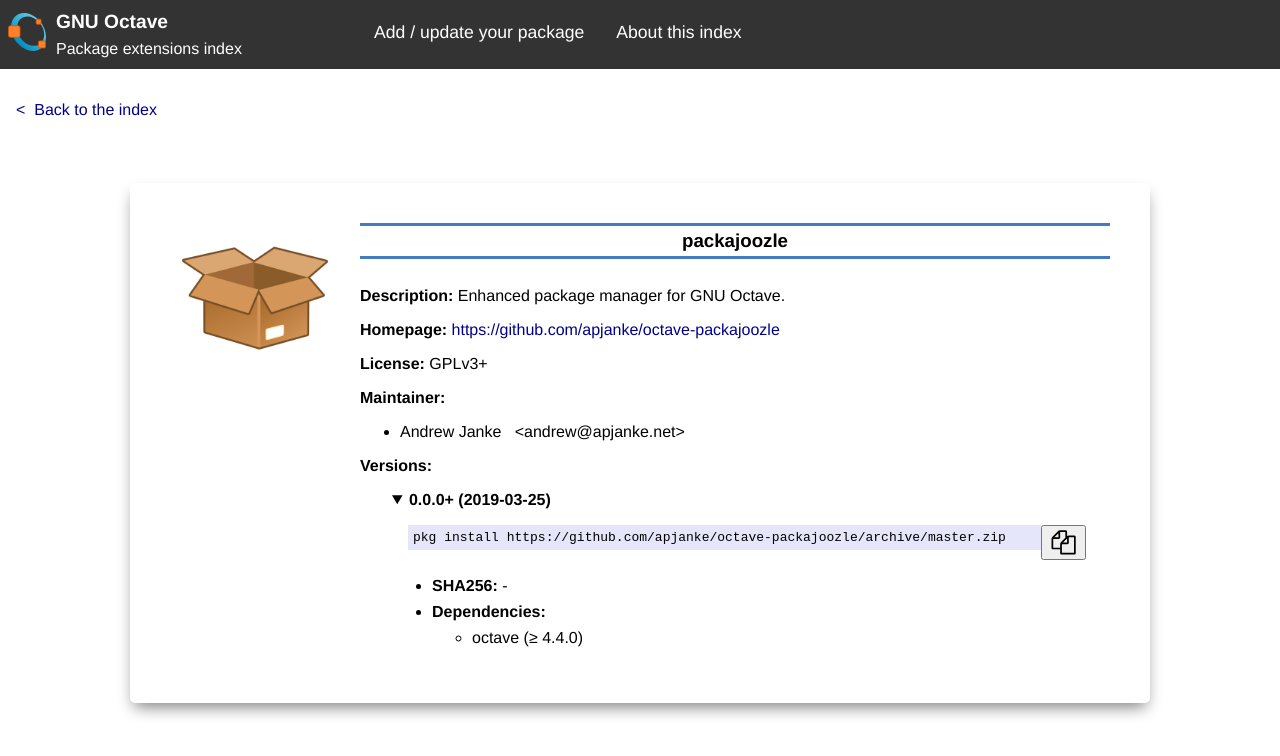
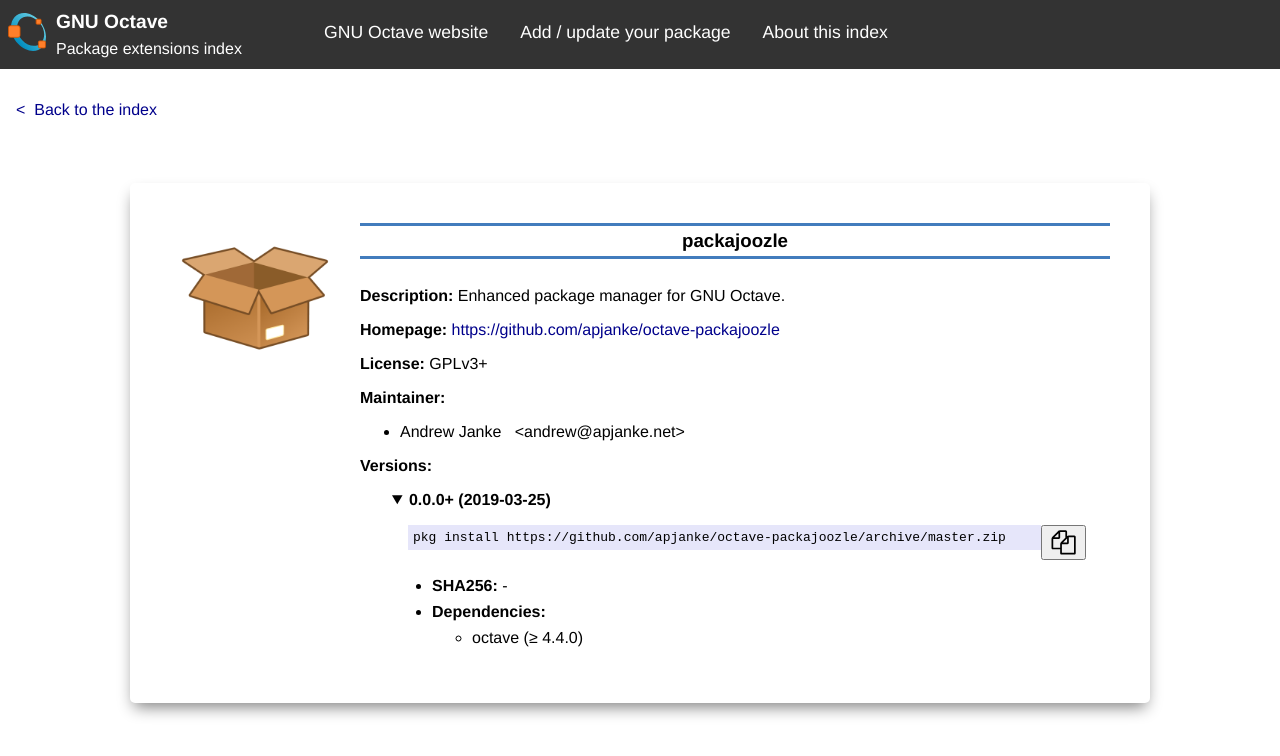
Before and after one commit to gnu-octave/packages, a Jekyll site: the page built from package/packajoozle.md, in a window 1280 px wide. Shown: the top 756 px of the page. Built offline with Jekyll 4.4.1, drawn with Linux system fonts in a browser that asks for light colours.

Commit message:
Add link to Octave website.

```diff
--- a/_layouts/default.html
+++ b/_layouts/default.html
@@ -59,6 +59,9 @@
         </a>
       </div>
       <div class="menu_item">
+        <a href="https://www.octave.org">GNU Octave website</a>
+      </div>
+      <div class="menu_item">
         <a href="https://github.com/gnu-octave/pkg-index/blob/master/CONTRIBUTING.md">Add / update your package</a>
       </div>
       <div class="menu_item">
--- a/assets/style.scss
+++ b/assets/style.scss
@@ -41,7 +41,7 @@
 
 div#logo
 {
-  min-width: 350px;
+  min-width: 300px;
 }
 
 div#logo h1
```
